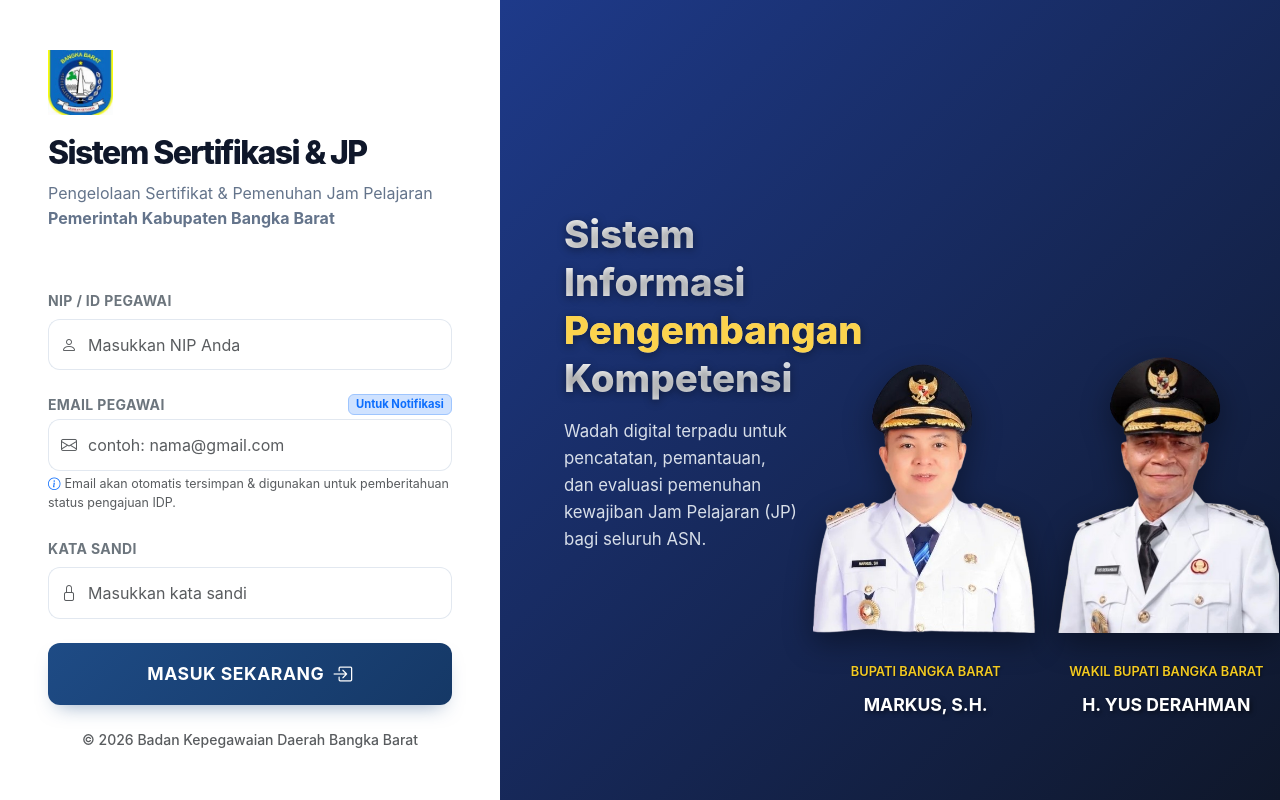
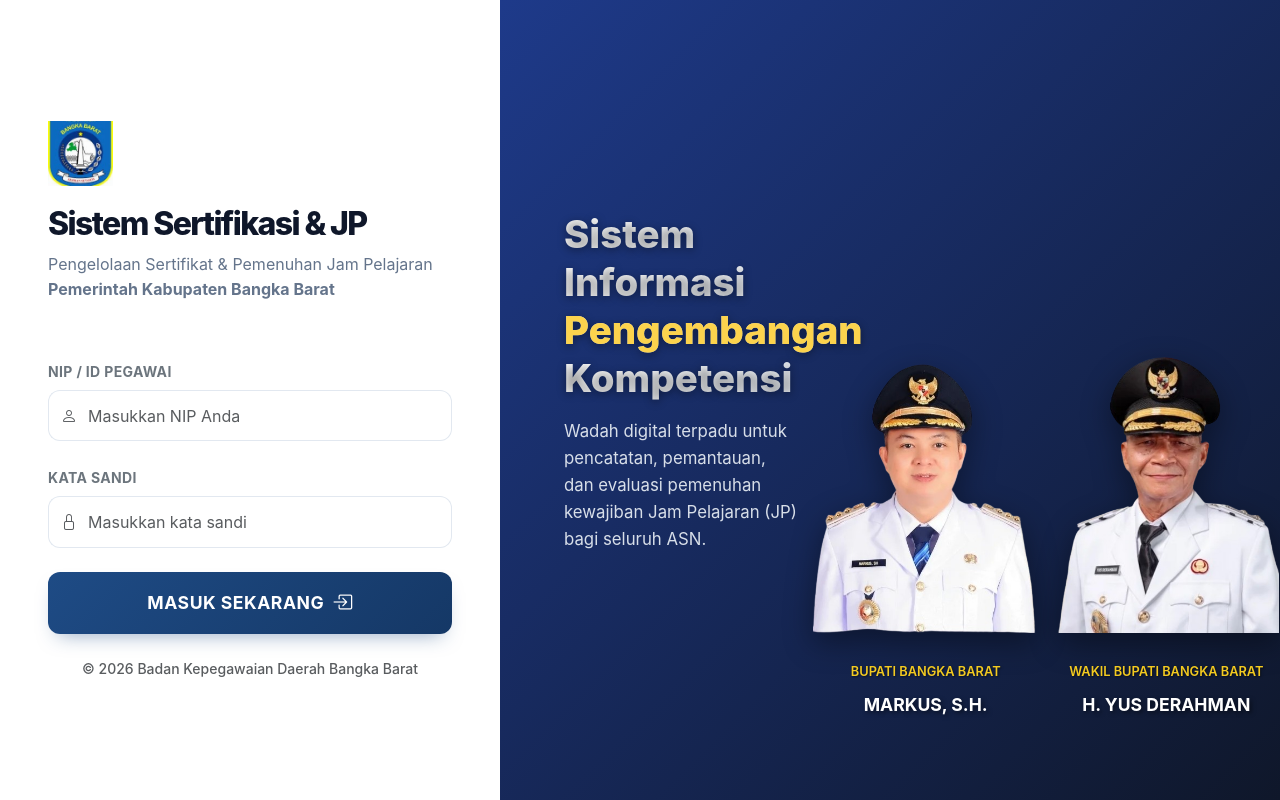
Before and after one commit to mutiaherdini3-prog/aplikasi-bkd, a Next.js app: page /login in a window 1280 px wide. Built offline with nearby package versions, Linux system fonts and the light colour scheme.

Commit message:
refactor(login): kembalikan login bersih (NIP & Sandi), pindahkan pengisian email ke Edit Profil dengan banner pengingat di dashboard

```diff
--- a/src/app/dashboard/page.tsx
+++ b/src/app/dashboard/page.tsx
@@ -202,6 +202,22 @@
       </nav>
 
       <div className="container mt-4">
+        {/* Banner Pengingat Email Jika Belum Dilengkapi */}
+        {pegawai && (!pegawai.email || pegawai.email.trim() === '') && (
+          <div className="alert border-0 shadow-sm d-flex flex-wrap align-items-center justify-content-between p-3 mb-4 rounded-3" style={{ background: 'linear-gradient(135deg, #e0f2fe 0%, #dbeafe 100%)', borderLeft: '5px solid #0284c7' }}>
+            <div className="d-flex align-items-center mb-2 mb-md-0">
+              <i className="bi bi-envelope-exclamation-fill text-primary fs-3 me-3"></i>
+              <div>
+                <strong className="text-dark d-block">Alamat Email Belum Dilengkapi</strong>
+                <small className="text-secondary">Silakan lengkapi email Anda agar sistem SIPJP dapat mengirimkan notifikasi otomatis saat pengajuan usulan IDP disetujui atau ditolak.</small>
+              </div>
+            </div>
+            <a href="/edit-profil" className="btn btn-primary btn-sm px-3 fw-bold rounded-pill text-nowrap shadow-sm">
+              <i className="bi bi-pencil-square me-1"></i> Isi Email di Profil
+            </a>
+          </div>
+        )}
+
         <div className="card profile-card">
           {/* Banner */}
           <div className="profile-banner">
@@ -237,6 +253,11 @@
                     <i className="bi bi-exclamation-circle-fill me-1"></i> Profil Belum Lengkap
                   </span>
                 )}
+              </div>
+              <div>
+                <a href="/edit-profil" className="btn btn-outline-primary btn-sm rounded-pill px-3 shadow-sm fw-medium">
+                  <i className="bi bi-pencil-square me-1"></i> Edit Profil
+                </a>
               </div>
             </div>
 
--- a/src/app/login/page.tsx
+++ b/src/app/login/page.tsx
@@ -6,53 +6,14 @@
 export default function LoginPage() {
   const router = useRouter();
   const [nip, setNip] = useState('');
-  const [email, setEmail] = useState('');
   const [password, setPassword] = useState('');
   const [isLoading, setIsLoading] = useState(false);
-
-  useEffect(() => {
-    // Muat email terakhir jika ada di perangkat ini
-    const lastEmail = localStorage.getItem('lastUserEmail');
-    if (lastEmail) setEmail(lastEmail);
-  }, []);
-
-  const handleNipBlur = async () => {
-    if (!nip || nip.trim().length < 3) return;
-    try {
-      const cleanNip = nip.trim();
-      if (cleanNip.toLowerCase() === 'admin') {
-        if (!email) setEmail('diklat.babar01@gmail.com');
-        return;
-      }
-      // Cek apakah ada email tersimpan di localStorage untuk NIP ini
-      const cached = localStorage.getItem(`userEmail_${cleanNip}`);
-      if (cached) {
-        setEmail(cached);
-        return;
-      }
-      // Ambil data pegawai dari server jika sudah pernah isi email
-      const res = await fetch(`/api/pegawai?nip=${cleanNip}`);
-      const result = await res.json();
-      if (result.success && result.data?.pegawai?.email) {
-        setEmail(result.data.pegawai.email);
-        localStorage.setItem(`userEmail_${cleanNip}`, result.data.pegawai.email);
-      }
-    } catch (e) {
-      // Abaikan jika gagal mengambil di background
-    }
-  };
 
   const handleAuth = async (e: React.FormEvent) => {
     e.preventDefault();
 
     if (!nip || !password) {
       alert('NIP dan Kata Sandi wajib diisi!');
-      return;
-    }
-
-    const isAdmin = nip.trim().toLowerCase() === 'admin';
-    if (!isAdmin && (!email || !email.includes('@'))) {
-      alert('Silakan masukkan alamat email yang valid untuk menerima notifikasi pengajuan!');
       return;
     }
 
@@ -65,8 +26,7 @@
         body: JSON.stringify({
           action: 'login',
           nip: nip.trim(),
-          password,
-          email: email.trim().toLowerCase()
+          password
         }),
       });
 
@@ -81,12 +41,11 @@
       localStorage.removeItem('loggedInUser');
       localStorage.removeItem('userRole');
       localStorage.removeItem('userEmail');
+      localStorage.removeItem('lastUserEmail');
 
       localStorage.setItem('loggedInUser', data.nip);
       if (data.email) {
         localStorage.setItem('userEmail', data.email);
-        localStorage.setItem('lastUserEmail', data.email);
-        localStorage.setItem(`userEmail_${data.nip}`, data.email);
       }
       const assignedRole = data.role || (data.jabatan === 'Administrator' ? 'super_admin' : 'pegawai');
       localStorage.setItem('userRole', assignedRole);
@@ -489,35 +448,8 @@
                             required
                             value={nip}
                             onChange={e => setNip(e.target.value)}
-                            onBlur={handleNipBlur}
                             autoComplete="username"
                         />
-                    </div>
-                </div>
-
-                <div className="mb-4">
-                    <div className="d-flex justify-content-between align-items-center mb-1">
-                        <label className="form-label fw-bold text-secondary small text-uppercase tracking-wide mb-0">Email Pegawai</label>
-                        <span className="badge bg-primary-subtle text-primary border border-primary-subtle" style={{fontSize: '0.7rem'}}>
-                            {nip.trim().toLowerCase() === 'admin' ? 'Opsional untuk Admin' : 'Untuk Notifikasi'}
-                        </span>
-                    </div>
-                    <div className="input-group">
-                        <span className="input-group-text border-end-0 bg-transparent"><i className="bi bi-envelope text-muted"></i></span>
-                        <input
-                            type="email"
-                            className="form-control border-start-0 ps-0 bg-transparent"
-                            placeholder={nip.trim().toLowerCase() === 'admin' ? "diklat.babar01@gmail.com (opsional)" : "contoh: nama@gmail.com"}
-                            value={email}
-                            onChange={e => setEmail(e.target.value)}
-                            autoComplete="email"
-                        />
-                    </div>
-                    <div className="text-muted mt-1" style={{ fontSize: '0.78rem' }}>
-                        <i className="bi bi-info-circle me-1 text-primary"></i>
-                        {nip.trim().toLowerCase() === 'admin'
-                            ? 'Email bersifat opsional untuk akun Administrator Sistem.'
-                            : 'Email akan otomatis tersimpan & digunakan untuk pemberitahuan status pengajuan IDP.'}
                     </div>
                 </div>
 
```
